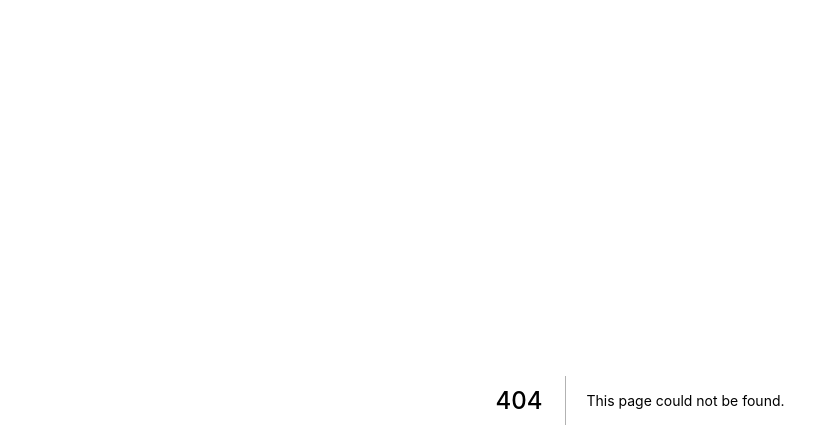
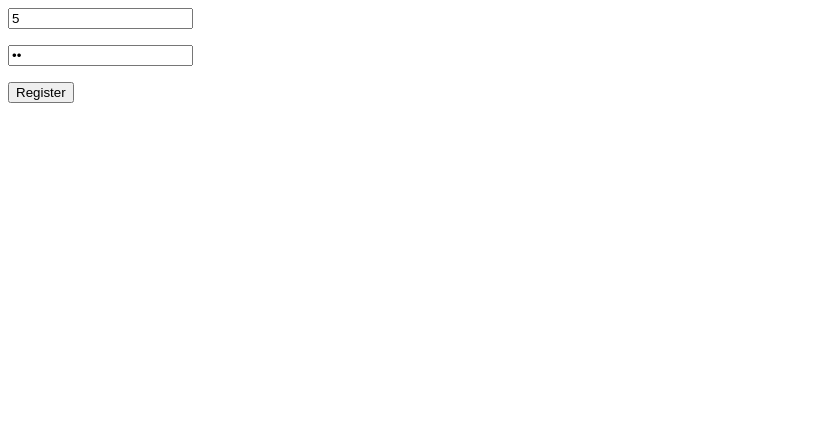
Before and after one commit to cristicretu/lireddit, a Next.js app in the folder lireddit-web/: page /register in a window 1280 px wide. Before the commit this address had no page. Shown: the top 448 px of the page, without its empty margins (0-839 px from the left). Built offline with nearby package versions, Linux system fonts and the light colour scheme.

Commit message:
Save before break - need to add formik tomorrow

```diff
--- /dev/null
+++ b/lireddit-web/pages/register.tsx
@@ -0,0 +1,23 @@
+import React from "react";
+
+interface registerProps {}
+
+const Register: React.FC<registerProps> = ({}) => {
+  return (
+    <form onSubmit={() => console.log(5)}>
+      <div>
+        <input placeholder="username" type="text" value={5} />
+        <p></p>
+      </div>
+
+      <div>
+        <input placeholder="password" type="password" value={-2} />
+        <p></p>
+      </div>
+
+      <button type="submit">Register</button>
+    </form>
+  );
+};
+
+export default Register;
```
Also changed, not shown: lireddit-web/components/wrapper.tsx (added), 2 other files (tests, documents, lock files or other folders).
